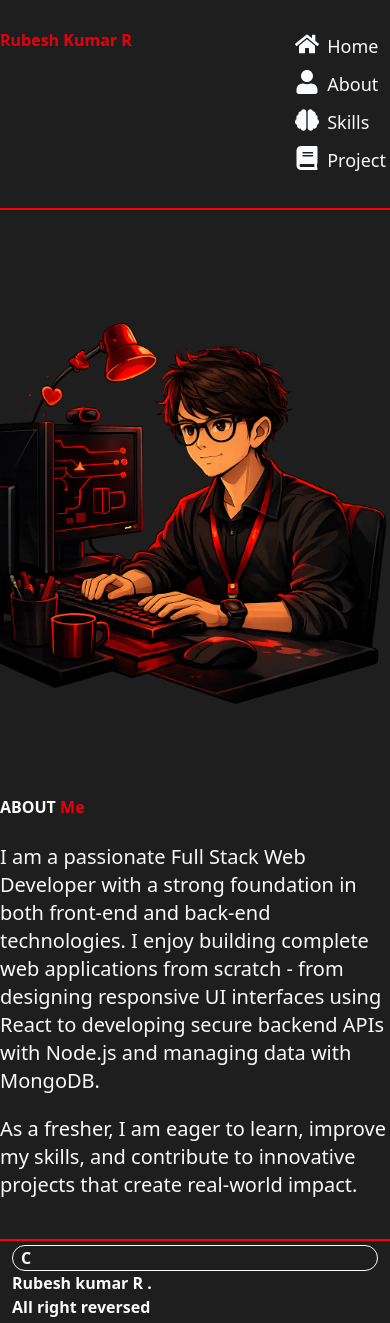
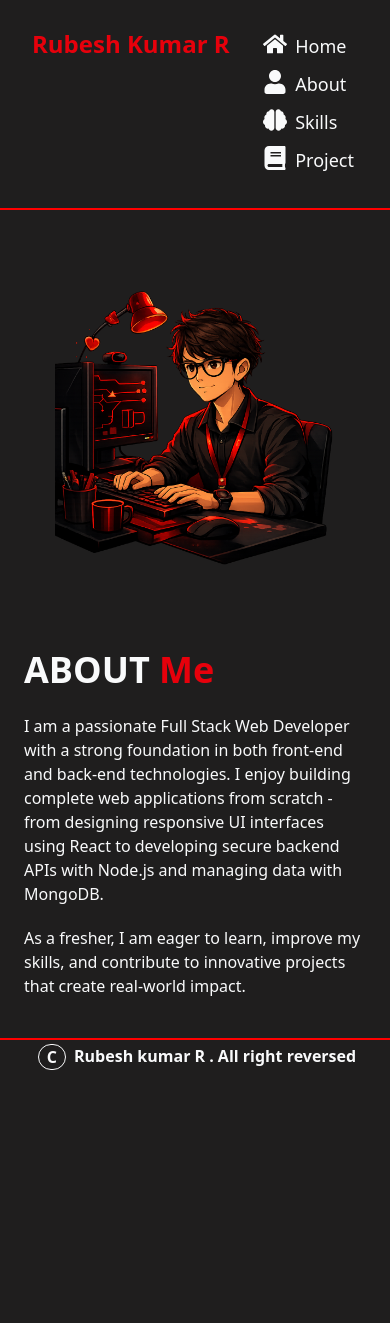
Before and after one commit to rubeshkumar135-glitch/Rubesh-Kumar-Portfolio, a React (Vite) app: page /about in a window 390 px wide. After the commit the page ends 1074 px from the top, so only its background shows below. Built offline with nearby package versions, Linux system fonts and the light colour scheme.

Commit message:
update commit 1

```diff
--- a/src/components/About.jsx
+++ b/src/components/About.jsx
@@ -11,23 +11,23 @@ function About () {
                 <Navbar/>
             </div>
 
-            <div className="text-gray-50 w-full flex md:flex-row sm:w-full flex-col justify-evenly">
-                <div className="md:w-100 sm:w-70 sm:mx-auto">
+            <div className="text-gray-50 w-full flex md:flex-row flex-col justify-evenly">
+                <div className="md:w-100 w-70 mx-auto">
                     <img src={Hero} />
                 </div>
-                <div className="md:my-auto sm:mx-auto sm:mt-5 md:w-1/2 md:px-0 sm:px-6">
-                    <p className="md:text-5xl sm:text-4xl pb-6 font-semibold">ABOUT <span className="text-red-600">Me</span></p>
-                    <p className="text-xl mb-5 ">
+                <div className="md:my-auto mt-5 md:w-1/2 md:px-0 px-6">
+                    <p className="md:text-5xl text-4xl pb-6 font-semibold">ABOUT <span className="text-red-600">Me</span></p>
+                    <p className="md:text-xl text-md mb-5 ">
                         I am a passionate Full Stack Web Developer with a strong foundation in both front-end and back-end technologies.
                         I enjoy building complete web applications from scratch - from designing responsive UI interfaces using React to developing secure backend APIs with Node.js and managing data with MongoDB.
                     </p>
-                    <p className="text-xl mb-10">
+                    <p className="md:text-xl text-md mb-10">
                         As a fresher, I am eager to learn, improve my skills, and contribute to innovative projects that create real-world impact.
                     </p>
                 </div>
             </div>
 
-            <div className="md:mt-0 sm:mt-10">
+            <div>
                 <Footer/>
             </div>
         </div>
--- a/src/components/Footer.jsx
+++ b/src/components/Footer.jsx
@@ -3,10 +3,10 @@ import "./Footer.css"
 
 function Footer () {
     return (
-        <div className="footer text-gray-50 md:flex sm:flex py-1 md:justify-center sm:justify-center ">
-            <div className="border px-2 font-bold mx-3 rounded-full">C</div>
-            <div className="mx-3 font-semibold">Rubesh kumar R .</div>
-            <div className="mx-3 font-semibold">All right reversed</div>
+        <div className="footer text-gray-50 md:flex flex py-1 md:justify-center justify-center ">
+            <div className="border px-2 font-bold md:mx-3 mx-1 rounded-full">C</div>
+            <div className="md:mx-3 mx-1 font-semibold">Rubesh kumar R .</div>
+            <div className="md:mx-3mx-1 font-semibold">All right reversed</div>
         </div>
     )
 }
--- a/src/components/Home.jsx
+++ b/src/components/Home.jsx
@@ -13,19 +13,19 @@ function Home () {
        <div>
         <Navbar/>
        </div>
-       <div className="text-gray-50 w-full flex md:flex-row sm:w-full flex-col justify-evenly">
-        <div className="md:my-auto sm:mx-auto sm:mt-10">
-            <h1 className="md:text-6xl sm:text-4xl pb-3 font-bold">
-                <div className="md:text-4xl sm:text-2xl pb-3">Hello, It's me</div>
+       <div className="text-gray-50 md:w-full flex md:flex-row w-full flex-col justify-evenly">
+        <div className="md:my-auto mx-auto sm:mt-10">
+            <h1 className="md:text-6xl text-3xl pb-3 pt-5 font-bold">
+                <div className="md:text-4xl text-xl pb-3">Hello, It's me</div>
                 RUBESH KUMAR R
             </h1>
-            <h2 className="md:text-4xl sm:text-2xl pb-5 font-semibold">And I'm a
+            <h2 className="md:text-4xl text-lg pb-5 font-semibold">And I'm a
                 <span className="contant pl-2" style={{"--i":3}} data-text="Frontend Developer">Frontend Developer</span>
                 <span className="contant pl-2" style={{"--i":2}} data-text="Backend Developer">Backend Developer</span>
                 <span className="contant pl-2" style={{"--i":1}} data-text="React Developer">React Developer</span>
             </h2>
-            <div className="flex">
-                <div className="btn py-2 md:px-10 sm:px-5 mr-3 text-gray-950 bg-red-600 border-red-600 border-2 rounded-3xl font-semibold">
+            <div className="flex md:flex-row flex-col">
+                <div className="btn py-2 md:px-10 md:w-46 w-36 md:mb-0 mb-3 px-5 mr-3 text-gray-950 bg-red-600 border-red-600 border-2 rounded-3xl font-semibold">
                     <a  href="#">Download CV</a>
                 </div>
                 <div className="flex  my-2">
@@ -36,7 +36,7 @@ function Home () {
                 </div>
             </div>
         </div>+
-        <div className="md:w-100 sm:w-70 sm:mx-auto">
+        <div className="md:w-100 w-70 mx-auto">
             <img src={Hero}/>
         </div>
        </div>
--- a/src/components/Navbar.jsx
+++ b/src/components/Navbar.jsx
@@ -5,9 +5,9 @@ import "./Navbar.css";
 
 function Navbar () {
     return (
-        <div className="navbar flex  justify-between md:px-10 sm:px-15 py-7 ">
+        <div className="navbar flex  justify-between md:px-10 px-8 py-7 ">
            <Link to="/">
-             <p className="md:text-4xl sm:text-3xl font-semibold text-red-600 md:px-10 sm:px-8">Rubesh Kumar R</p>
+             <p className="md:text-4xl text-2xl font-semibold text-red-600 md:px-10 ">Rubesh Kumar R</p>
            </Link>
            <ul className=" text-gray-50  text-lg md:flex sm:hidden gap-5">
             <Link className="list flex px-1 py-1" to="/"><FaHome className="icons text-2xl mx-2"/> Home</Link>
--- a/src/components/Project.jsx
+++ b/src/components/Project.jsx
@@ -1,10 +1,16 @@
 import React from "react";
 import Navbar from "./Navbar";
+import Footer from "./Footer"
 
 function Project () {
     return (
         <div>
-            <Navbar/>
+            <div>
+                <Navbar/>
+            </div>
+            <div>
+
+            </div>
        </div>
     )
 }
--- a/src/components/Skills.jsx
+++ b/src/components/Skills.jsx
@@ -63,8 +63,8 @@ function Skills () {
                 <Navbar/>
             </div>
             <div className="text-gray-50 text-center mx-auto mt-10 md:w-6/8 sm:4/8">
-                <p className="md:text-5xl sm:text-4xl pb-6 font-semibold"><span className="text-red-600">MY</span> Skills</p>
-                <p className="text-xl">{content}</p>
+                <p className="md:text-5xl text-4xl pb-6 font-semibold"><span className="text-red-600">MY</span> Skills</p>
+                <p className="md:text-xl text-sm md:px-0 px-3 ">{content}</p>
             </div>
             {<div className="scroll-container">
             <div className="scroll-content">
@@ -76,12 +76,12 @@ function Skills () {
                     alt={`img-${index}`}
                     className="scroll-image"
                     />
-                    <p className="text-container text-gray-50 text-center text-xl font-semibold">{src.name}</p>
+                    <p className="text-container text-gray-50 text-center md:text-xl text-sm font-semibold">{src.name}</p>
                 </div>
                 ))}
             </div>
         </div>}
-        <div className="pb-5">
+        <div className="md:pb-5 pb-0 md:px-0 px-4">
             <ShowImage/>
         </div>
         <div>
```
